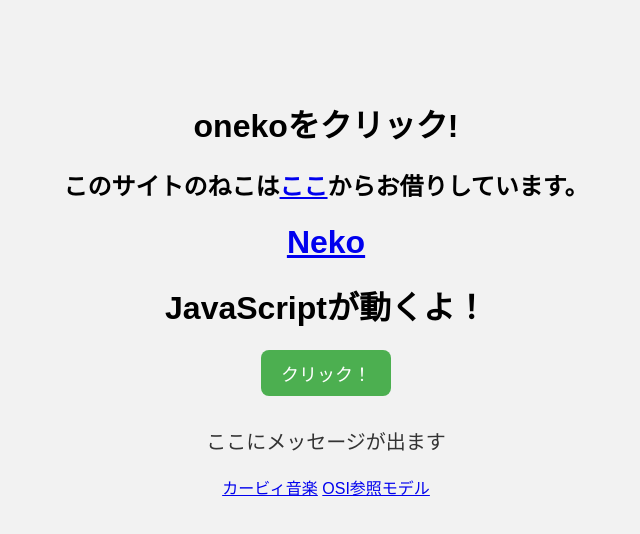
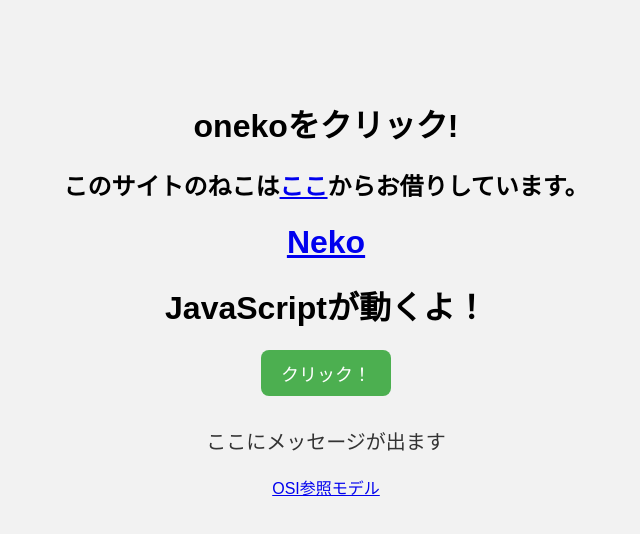
Before and after one commit to sugartyan/my-site, a plain HTML site: page index.html in a window 1280 px wide. Shown: the whole page, without its empty margins (314-954 px from the left). Drawn offline with Linux system fonts and the light colour scheme.

Commit message:
Update index.html

```diff
--- a/index.html
+++ b/index.html
@@ -47,8 +47,6 @@ href="https://webneko.net">Neko</a></h1>
   <p id="message">ここにメッセージが出ます</p>
 
 
-  <a href="kirby_music.html">カービィ音楽</a>
-
 
   <a href="osi.html">OSI参照モデル</a>
 
```
